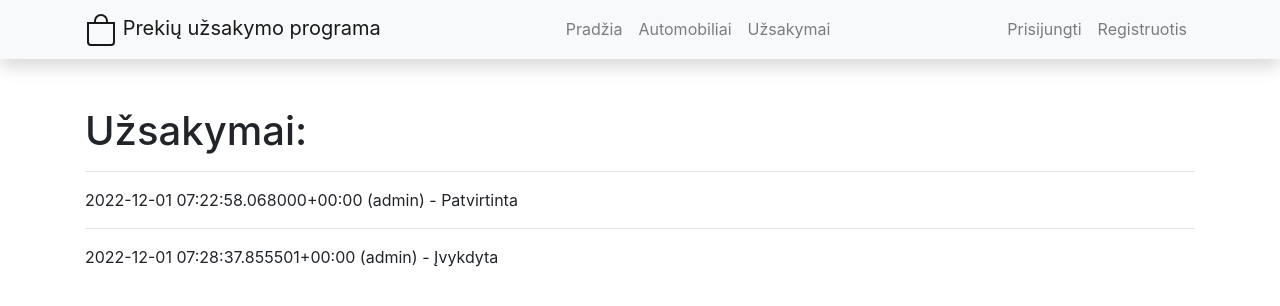
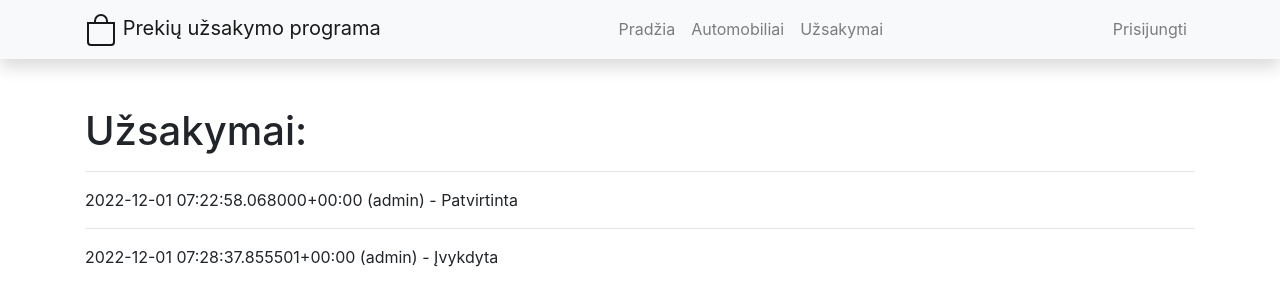
Before and after one commit to DonatasNoreika/django_uzsakymai_2022_12_01, a Django app: page / in a window 1280 px wide. Shown: the top 306 px of the page. Run offline with Django 4.2, Linux system fonts and the light colour scheme; data comes from the database, SQL or seed files in the repository; both versions use the stored data as it was after the commit; some libraries are stand-ins or nearby versions.

Commit message:
+Padaryti vartotojo prisijungimą (registracija) - papildyta

```diff
--- a/mysite/mysite/settings.py
+++ b/mysite/mysite/settings.py
@@ -125,3 +125,4 @@ STATIC_URL = 'static/'
 DEFAULT_AUTO_FIELD = 'django.db.models.BigAutoField'
 
 LOGIN_REDIRECT_URL = '/'
+LOGOUT_REDIRECT_URL = '/'
--- a/mysite/orders/templates/base.html
+++ b/mysite/orders/templates/base.html
@@ -45,10 +45,9 @@
             {{ user.get_username }}</a></li>
             <li class="nav-item"><a class="nav-link" href="">Mano užsakymai</a></li>
             <li class="nav-item"><a class="nav-link" href="">Naujas</a></li>
-            <li class="nav-item"><a class="nav-link" href="">Atsijungti</a></li>
+            <li class="nav-item"><a class="nav-link" href="{% url 'logout' %}">Atsijungti</a></li>
           {% else %}
-            <li class="nav-item"><a class="nav-link" href="">Prisijungti</a></li>
-            <li class="nav-item"><a class="nav-link" href="">Registruotis</a></li>
+            <li class="nav-item"><a class="nav-link" href="{% url 'login'%}">Prisijungti</a></li>
           {% endif %}
         </ul>
     </div>
--- a/mysite/orders/urls.py
+++ b/mysite/orders/urls.py
@@ -18,5 +18,5 @@ from django.urls import path
 from . import views
 
 urlpatterns = [
-    path("", views.MyOrderListView.as_view(), name='orders'),
+    path("", views.OrderListView.as_view(), name='orders'),
 ]
--- a/mysite/orders/views.py
+++ b/mysite/orders/views.py
@@ -3,7 +3,7 @@ from django.views import generic
 from .models import MyOrder
 
 # Create your views here.
-class MyOrderListView(generic.ListView):
+class OrderListView(generic.ListView):
     model = MyOrder
     context_object_name = "orders"
     template_name = "orders.html"
```
Also changed, not shown: mysite/db.sqlite3.
